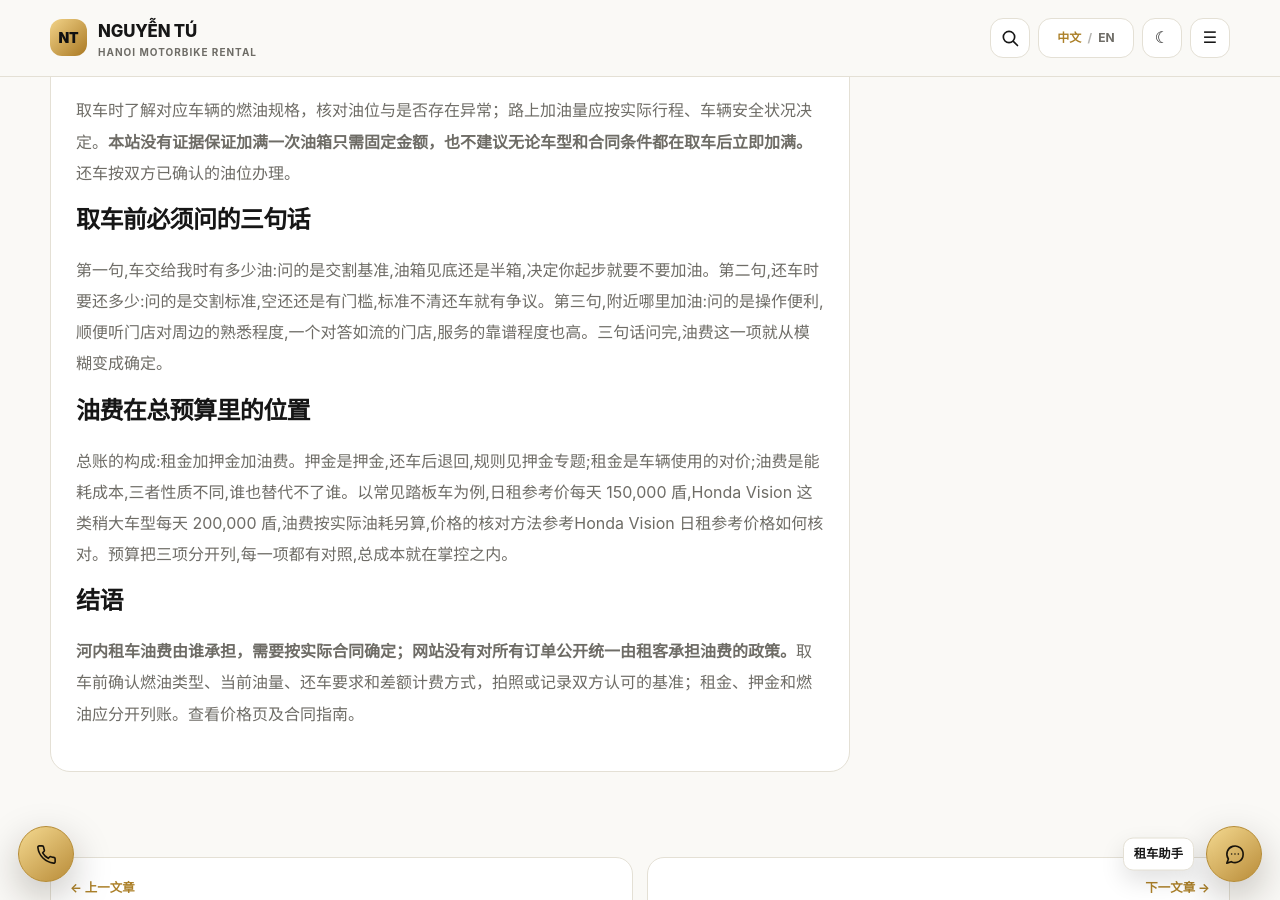
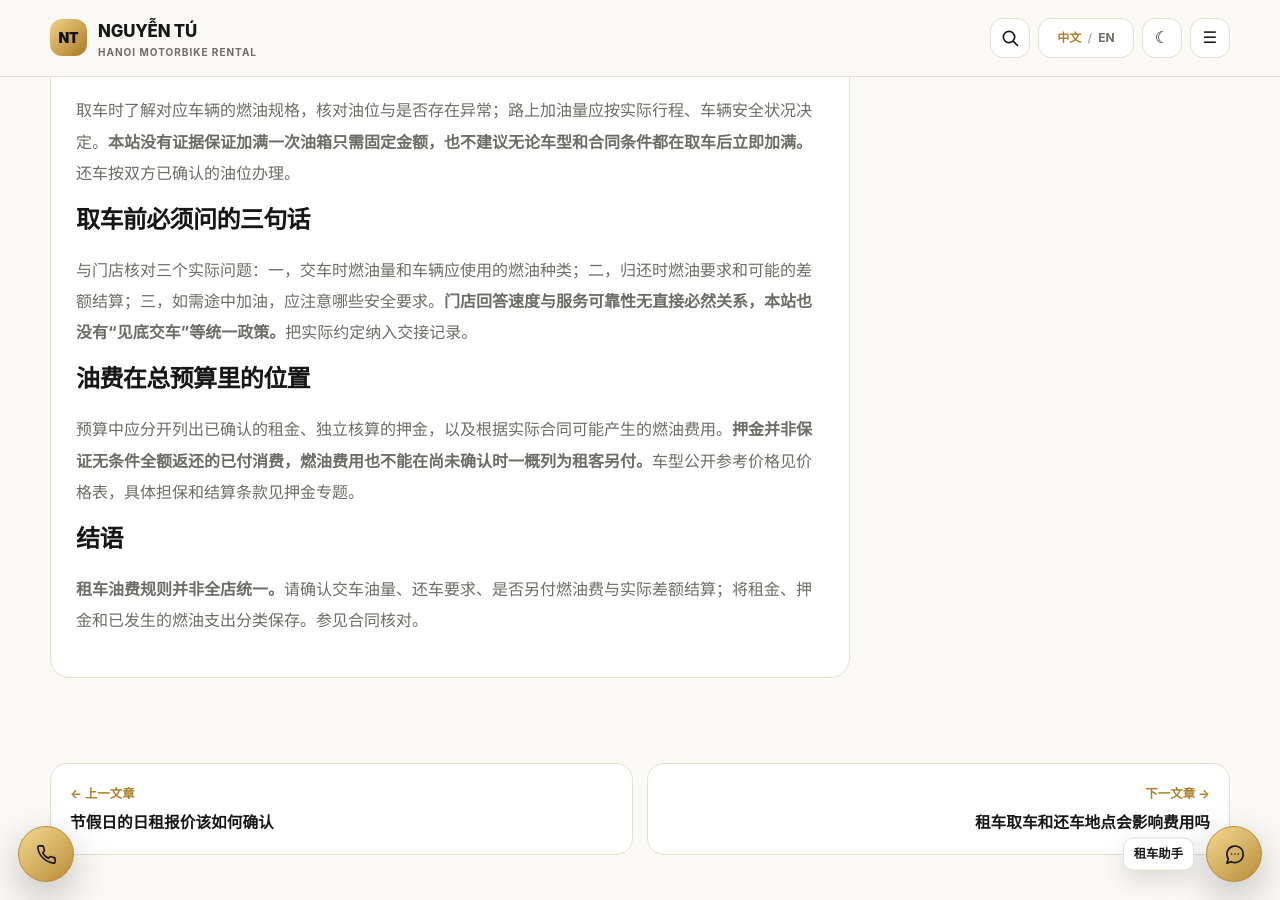
Before and after one commit to thuexemayhanoi/china, a Jekyll site: the page built from _posts/2026-10-11-hanoi-pricing-daily-16.md, in a window 1280 px wide and 900 px high, scrolled down 859 px. Built offline with Jekyll 4.4.1, drawn with Linux system fonts in a browser that asks for light colours.

Commit message:
seo(china): remove contradictory leftover fuel and live-inventory claims

```diff
--- a/_posts/2026-10-11-hanoi-pricing-daily-16.md
+++ b/_posts/2026-10-11-hanoi-pricing-daily-16.md
@@ -29,12 +29,12 @@ publication_method: "automated_qa"
 
 ## 取车前必须问的三句话
 
-第一句,车交给我时有多少油:问的是交割基准,油箱见底还是半箱,决定你起步就要不要加油。第二句,还车时要还多少:问的是交割标准,空还还是有门槛,标准不清还车就有争议。第三句,附近哪里加油:问的是操作便利,顺便听门店对周边的熟悉程度,一个对答如流的门店,服务的靠谱程度也高。三句话问完,油费这一项就从模糊变成确定。
+与门店核对三个实际问题：一，交车时燃油量和车辆应使用的燃油种类；二，归还时燃油要求和可能的差额结算；三，如需途中加油，应注意哪些安全要求。**门店回答速度与服务可靠性无直接必然关系，本站也没有“见底交车”等统一政策。**把实际约定纳入交接记录。
 
 ## 油费在总预算里的位置
 
-总账的构成:租金加押金加油费。押金是押金,还车后退回,规则见[押金专题](/topics/pricing/deposits/);租金是车辆使用的对价;油费是能耗成本,三者性质不同,谁也替代不了谁。以常见踏板车为例,日租参考价每天 150,000 盾,Honda Vision 这类稍大车型每天 200,000 盾,油费按实际油耗另算,价格的核对方法参考[Honda Vision 日租参考价格如何核对](/blog/hanoi-pricing-daily-03/)。预算把三项分开列,每一项都有对照,总成本就在掌控之内。
+预算中应分开列出已确认的租金、独立核算的押金，以及根据实际合同可能产生的燃油费用。**押金并非保证无条件全额返还的已付消费，燃油费用也不能在尚未确认时一概列为租客另付。**车型公开参考价格见[价格表](/prices/)，具体担保和结算条款见[押金专题](/topics/pricing/deposits/)。
 
 ## 结语
 
-**河内租车油费由谁承担，需要按实际合同确定；网站没有对所有订单公开统一由租客承担油费的政策。**取车前确认燃油类型、当前油量、还车要求和差额计费方式，拍照或记录双方认可的基准；租金、押金和燃油应分开列账。查看[价格页](/prices/)及[合同指南](/topics/guides/contracts/)。
+**租车油费规则并非全店统一。**请确认交车油量、还车要求、是否另付燃油费与实际差额结算；将租金、押金和已发生的燃油支出分类保存。参见[合同核对](/topics/guides/contracts/)。
```
